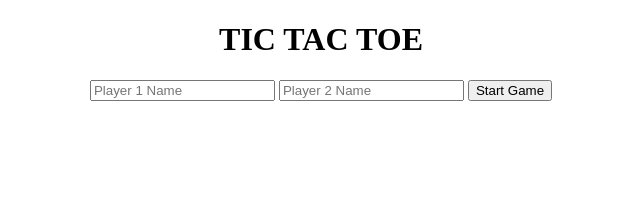
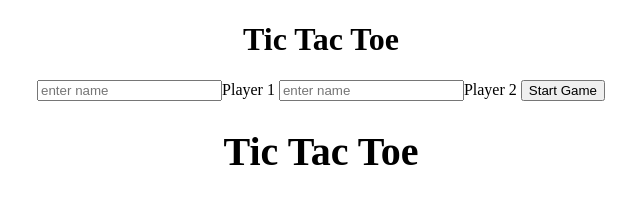
Before and after one commit to acciojob/tictactoe-prem144047, a website: page main.html in a window 1280 px wide. Shown: the whole page, without its empty margins (319-959 px from the left). Drawn offline with Linux system fonts and the light colour scheme.

Commit message:
created a submission

```diff
--- a/main.html
+++ b/main.html
@@ -9,11 +9,14 @@
 <body>
 	<!-- the entire body must be written by student -->
 <div class="container">
-	<h1>TIC TAC TOE</h1>
-	<input id="player-1" placeholder="Player 1 Name">
-	<input id="player-2" placeholder="Player 2 Name">
+	<h1>Tic Tac Toe</h1>
+	<input id="player-1" placeholder="enter name">Player 1</input>
+	<input id="player-2" placeholder="enter name">Player 2</input>
 	<button id="submit">Start Game</button>
-	<div class="message"></div>
+	<div class="message">
+		<h1>Tic Tac Toe</h1>
+	</div>
+
         <div class="board" style="display: none;">
             <div class="cell" id="1"></div>
             <div class="cell" id="2"></div>
```
